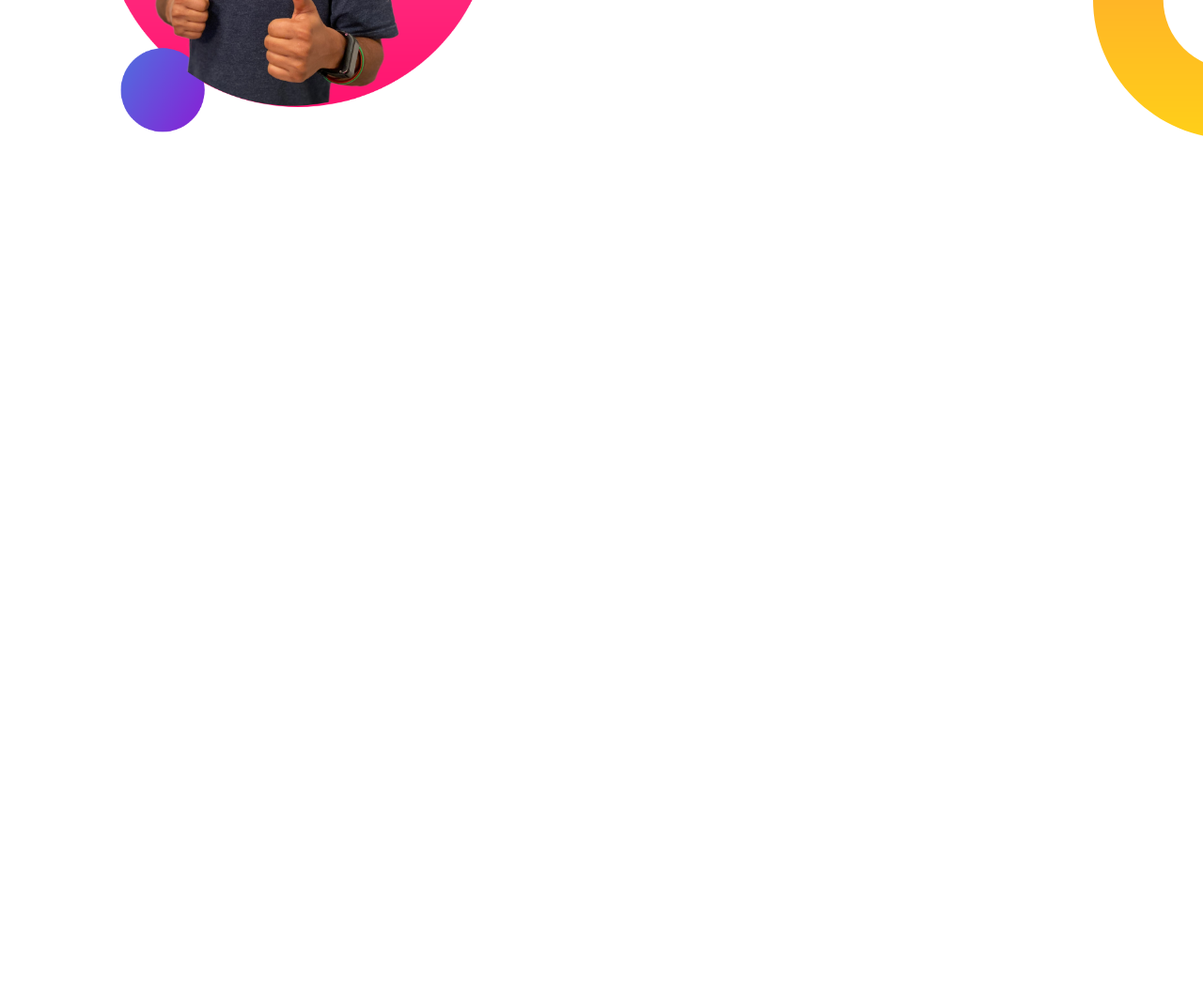
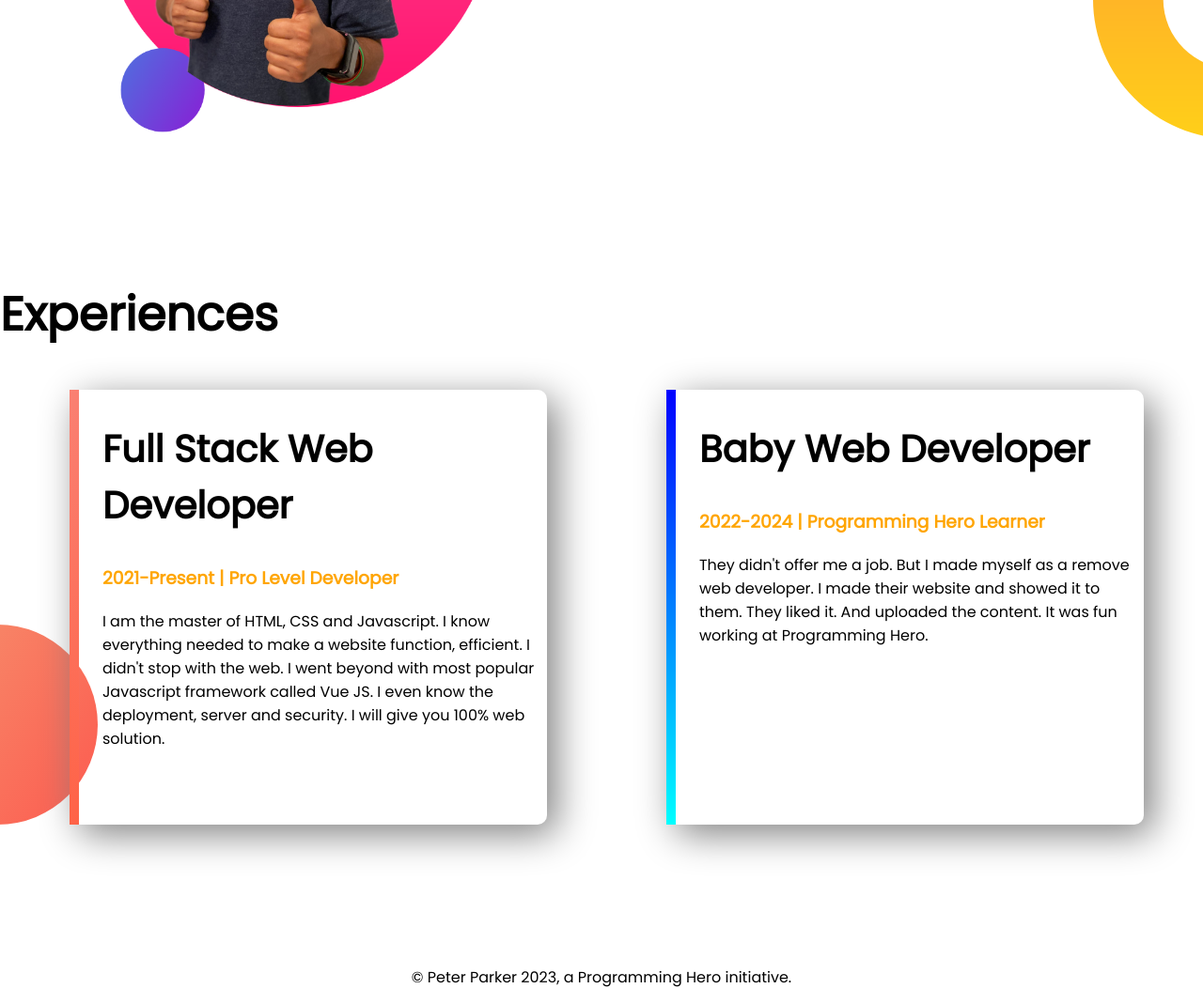
Before and after one commit to FariaSamsi/Developer-porfolio, a plain HTML site: page index.html in a window 1280 px wide. Shown: the part 916-1985 px from the top of the page at 94% size. Before the commit the page ends 1214 px from the top, so only its background shows below. Drawn offline with Linux system fonts and the light colour scheme.

Commit message:
experience section and footer added

```diff
--- a/index.html
+++ b/index.html
@@ -13,7 +13,7 @@
 </head>
 
 <body>
-    <section class="top-section">
+    <section class="top-section flexible-container">
         <div class="top-banner">
             <h1>Welcome To</h1>
             <h1><span class="orange-color">Peter Parker</span> World</h1>
@@ -30,7 +30,7 @@
             <img src="images/jhankar.png" alt="">
         </div>
     </section>
-    <section class="dream-big">
+    <section class="dream-big flexible-container">
         <div class="top-banner">
             <img src="images/jhankar2.png" alt="">
         </div>
@@ -43,7 +43,34 @@
                 href="https://www.linkedin.com/in/kazi-tanzima-faria-samsi-756322206/">DOWNLOAD RESUME</a>
         </div>
     </section>
+    <section class="bottom-section">
+        <h1>Experiences</h1>
+        <div class="experiences flexible-container">
 
+            <div id="web-developer" class="experience-item">
+                <h2>Full Stack Web Developer</h2>
+                <h3 class="orange-color">2021-Present | Pro Level Developer</h3>
+                <p>
+
+                    I am the master of HTML, CSS and Javascript. I know everything needed to make a website function,
+                    efficient. I didn't stop with the web. I went beyond with most popular Javascript framework called
+                    Vue JS. I even know the deployment, server and security. I will give you 100% web solution.</p>
+            </div>
+            <div id="baby-developer" class="experience-item">
+                <h2>Baby Web Developer</h2>
+                <h3 class="orange-color">2022-2024 | Programming Hero Learner</h3>
+                <p>
+
+                    They didn't offer me a job. But I made myself as a remove web developer. I made their website and
+                    showed it to them. They liked it. And uploaded the content. It was fun working at Programming Hero.
+                </p>
+            </div>
+        </div>
+    </section>
+    <footer>
+        <p>© Peter Parker 2023, a Programming Hero initiative.</p>
+    </footer>
 </body>
 
+
 </html>
--- a/style.css
+++ b/style.css
@@ -15,7 +15,7 @@ h2 {
     color: orange;
 }
 
-section {
+.flexible-container {
     display: flex;
     margin-bottom: 150px;
 }
@@ -53,3 +53,40 @@ section {
     background-repeat: no-repeat;
     background-position: right bottom;
 }
+
+.bottom-section {
+    background-image: url(images/exp-bg.png);
+    background-repeat: no-repeat;
+    background-position: left bottom;
+}
+
+.experiences {
+    margin-left: 10px;
+}
+
+
+.experience-item {
+    width: 40%;
+    margin-left: 5%;
+    margin-right: 5%;
+    padding-left: 2%;
+    padding-bottom: 5%;
+    box-shadow: 10px 10px 40px gray;
+    border-radius: 10px;
+}
+
+#baby-developer {
+    border-left: 10px solid;
+    border-image: linear-gradient(blue, cyan);
+    border-image-slice: 1;
+}
+
+#web-developer {
+    border-left: 10px solid;
+    border-image: linear-gradient(salmon, tomato);
+    border-image-slice: 1;
+}
+
+footer p {
+    text-align: center;
+}
```
